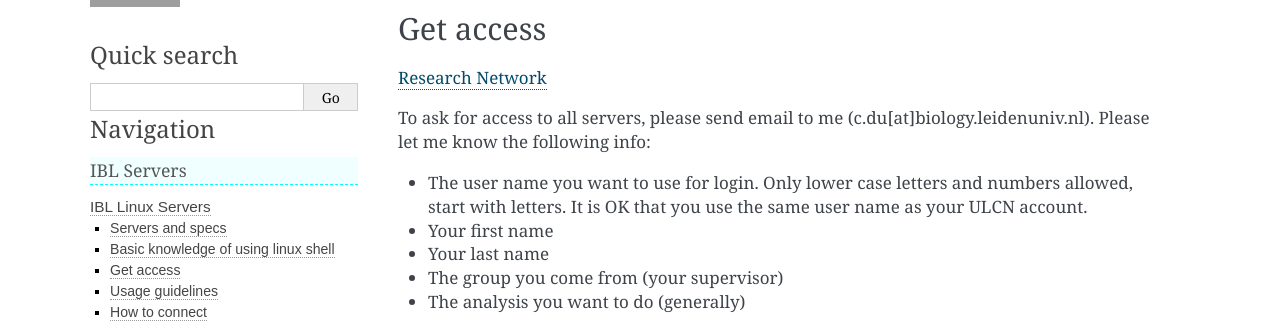
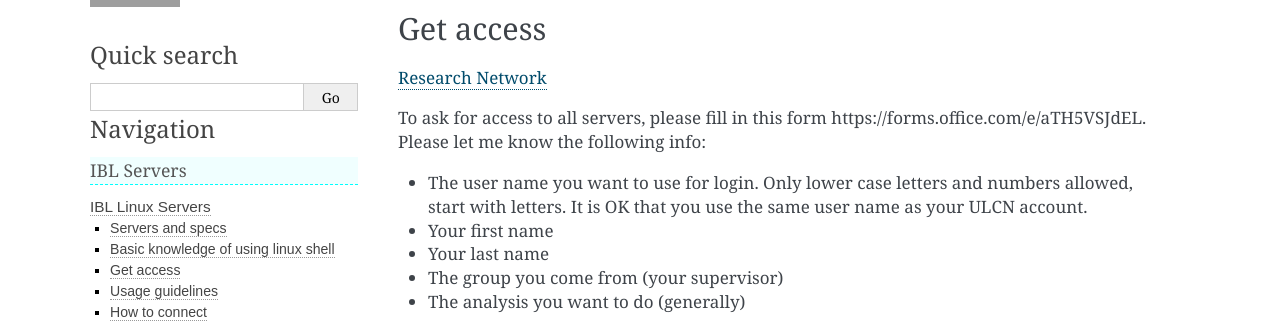
Before and after one commit to IBL-bioinfo/IBL-bioinformatics-wiki, a Sphinx documentation site: the page built from docs/source/IBL_servers/Intro.md, in a window 1280 px wide and 900 px high, scrolled down 3057 px, cut to the strip 154-477 px from the top of the window. Built offline with Sphinx 7.4.7, drawn with Linux system fonts in a browser that asks for light colours; grey boxes are pictures that could not be loaded.

Commit message:
Update server access request method to Microsoft Forms
Replace email-based access request with Microsoft Forms link for better tracking and management of server access requests.

```diff
--- a/docs/source/IBL_servers/Intro.md
+++ b/docs/source/IBL_servers/Intro.md
@@ -96,7 +96,7 @@ It is easy to find information and basic training online. If you do not know whi
 
 [Research Network](#what-is-research-network)
 
-To ask for access to all servers, please send email to me (c.du\[at\]biology.leidenuniv.nl). Please let me know the following info:
+To ask for access to all servers, please fill in this form https://forms.office.com/e/aTH5VSJdEL. Please let me know the following info:
 
 - The user name you want to use for login. Only lower case letters and numbers allowed, start with letters. It is OK that you use the same user name as your ULCN account.
 - Your first name
```
